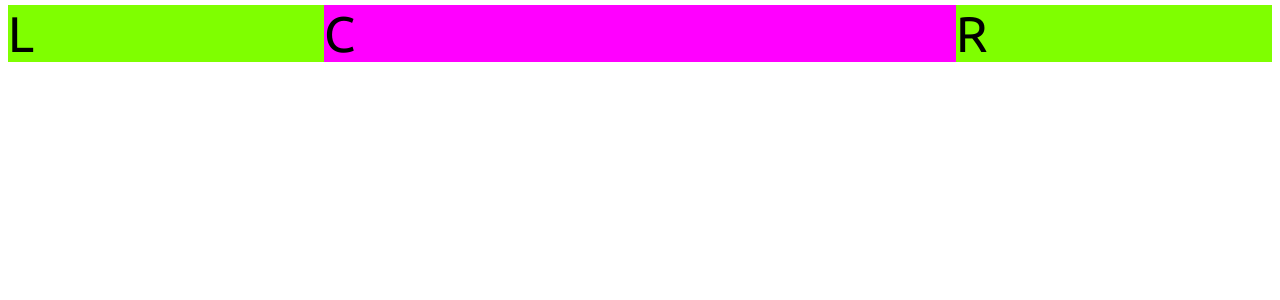
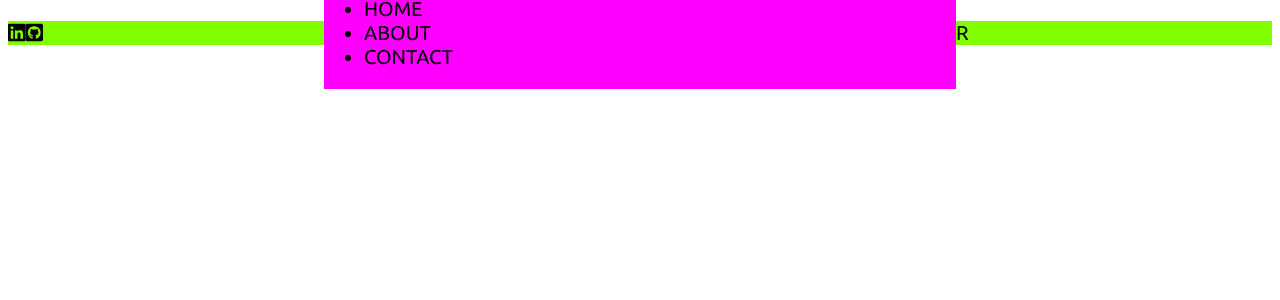
Before and after one commit to Gitmsl/msl-website, a React (Create React App) app: page / in a window 1280 px wide. Shown: the top 300 px of the page. Built offline with nearby package versions, Linux system fonts and the light colour scheme.

Commit message:
Social media symbols
+ font change, + home about and contact list items for topbar

```diff
--- a/public/index.html
+++ b/public/index.html
@@ -9,8 +9,9 @@
       content="Web site created using create-react-app"
     />
     <link rel="preconnect" href="https://fonts.googleapis.com">
-<link rel="preconnect" href="https://fonts.gstatic.com" crossorigin>
-<link href="https://fonts.googleapis.com/css2?family=Cormorant+Garamond:ital,wght@1,300;1,400;1,700&family=Inter:wght@400;600;700&family=Ubuntu:wght@300;400;700&display=swap" rel="stylesheet">
+    <link rel="preconnect" href="https://fonts.gstatic.com" crossorigin>
+    <link href="https://fonts.googleapis.com/css2?family=Cormorant+Garamond:ital,wght@1,300;1,400;1,700&family=Inter:wght@400;600;700&family=Ubuntu:wght@300;400;700&display=swap" rel="stylesheet">
+    <link rel="stylesheet" href="https://cdnjs.cloudflare.com/ajax/libs/font-awesome/6.1.1/css/all.min.css" integrity="sha512-KfkfwYDsLkIlwQp6LFnl8zNdLGxu9YAA1QvwINks4PhcElQSvqcyVLLD9aMhXd13uQjoXtEKNosOWaZqXgel0g==" crossorigin="anonymous" referrerpolicy="no-referrer" />
     <title>Blog React App</title>
   </head>
   <body>
--- a/src/topbar/TopBar.jsx
+++ b/src/topbar/TopBar.jsx
@@ -4,8 +4,17 @@
 export default function TopBar() {
   return (
     <div className="top">
-        <div className="topLeft">L</div>
-        <div className="topCenter">C</div>
+        <div className="topLeft">
+          <i className="fa-brands fa-linkedin"></i>
+          <i className="fa-brands fa-github-square"></i>
+        </div>
+        <div className="topCenter">
+          <ul className="topList">
+            <li className="topListItem">HOME</li>
+            <li className="topListItem">ABOUT</li>
+            <li className="topListItem">CONTACT</li>
+          </ul>
+        </div>
         <div className="topRight">R</div>
     </div>
   )
--- a/src/topbar/topbar.css
+++ b/src/topbar/topbar.css
@@ -7,7 +7,7 @@
     display: flex;
     align-items: center;
     font-family: 'Ubuntu', sans-serif;
-    font-size: 50px;
+    font-size: 20px;
 }
 
 .topLeft, .topRight {
```
